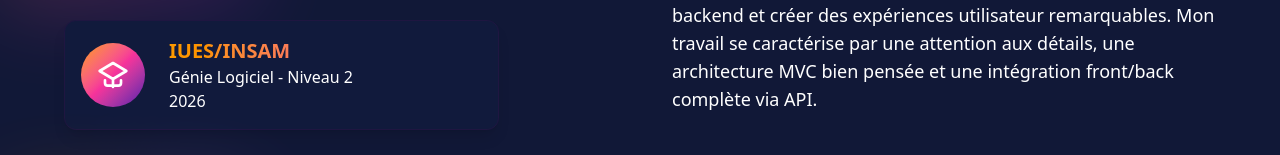
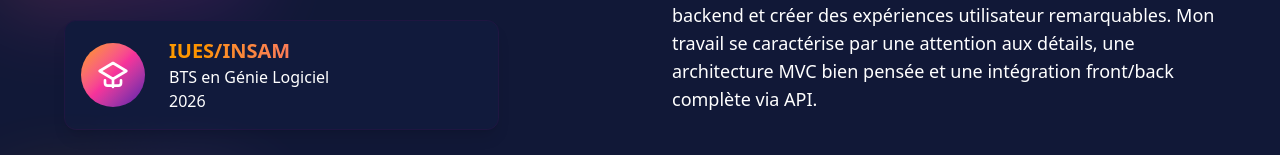
Before and after one commit to Djstar7/portfolio, a Vue app: page / in a window 1280 px wide. Shown: the part 1571-1726 px from the top of the page. Built offline with nearby package versions, Linux system fonts and the light colour scheme.

Commit message:
Update AboutSection.vue

```diff
--- a/src/components/AboutSection.vue
+++ b/src/components/AboutSection.vue
@@ -45,7 +45,7 @@
                         </div>
                         <div class="flex-1 pl-2">
                             <h3 class="text-2xl font-semibold uppercase text-transparent bg-clip-text bg-gradient-to-r from-amber-500 to-pink-500 lg:text-xl">IUes/INSAM</h3>
-                            <p class="text-white">Génie Logiciel - Niveau 2</p>
+                            <p class="text-white">BTS en Génie Logiciel</p>
                             <p class="text-white">2026</p>
                         </div>
                     </div>
```
